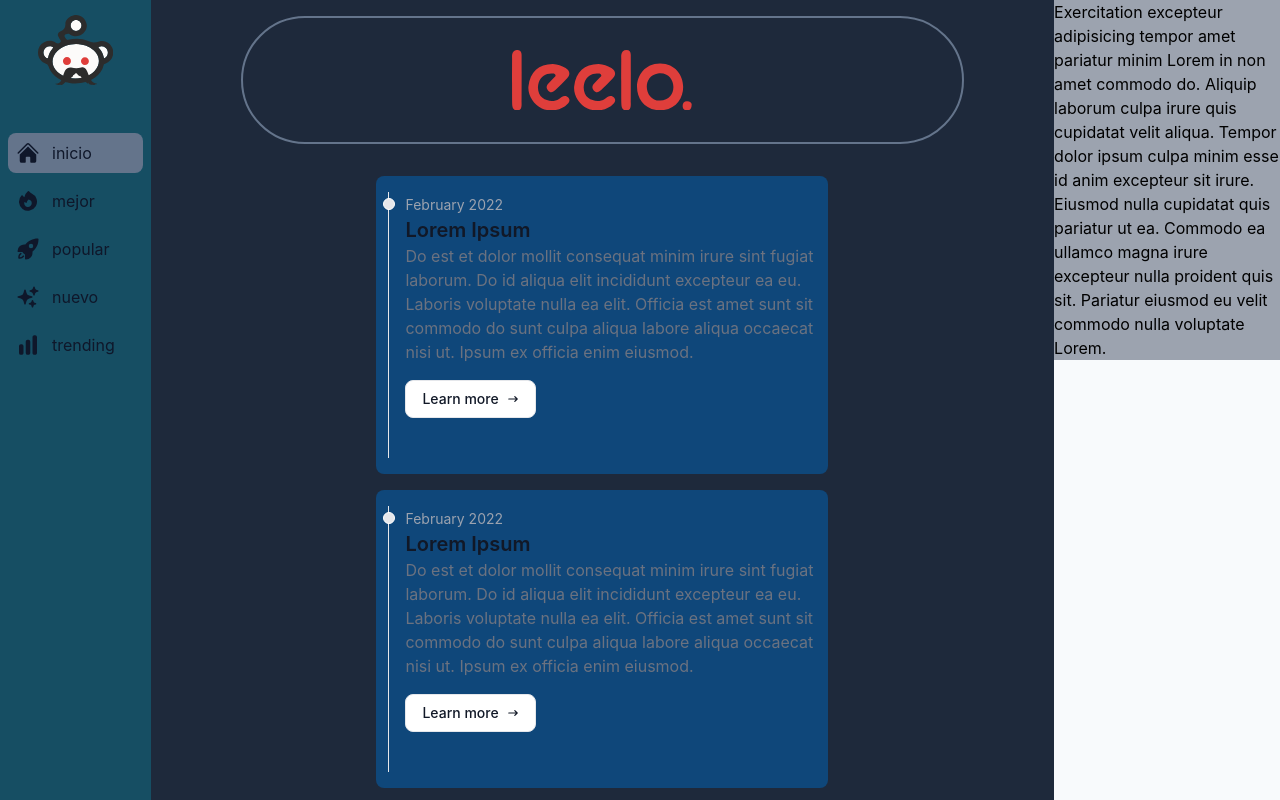
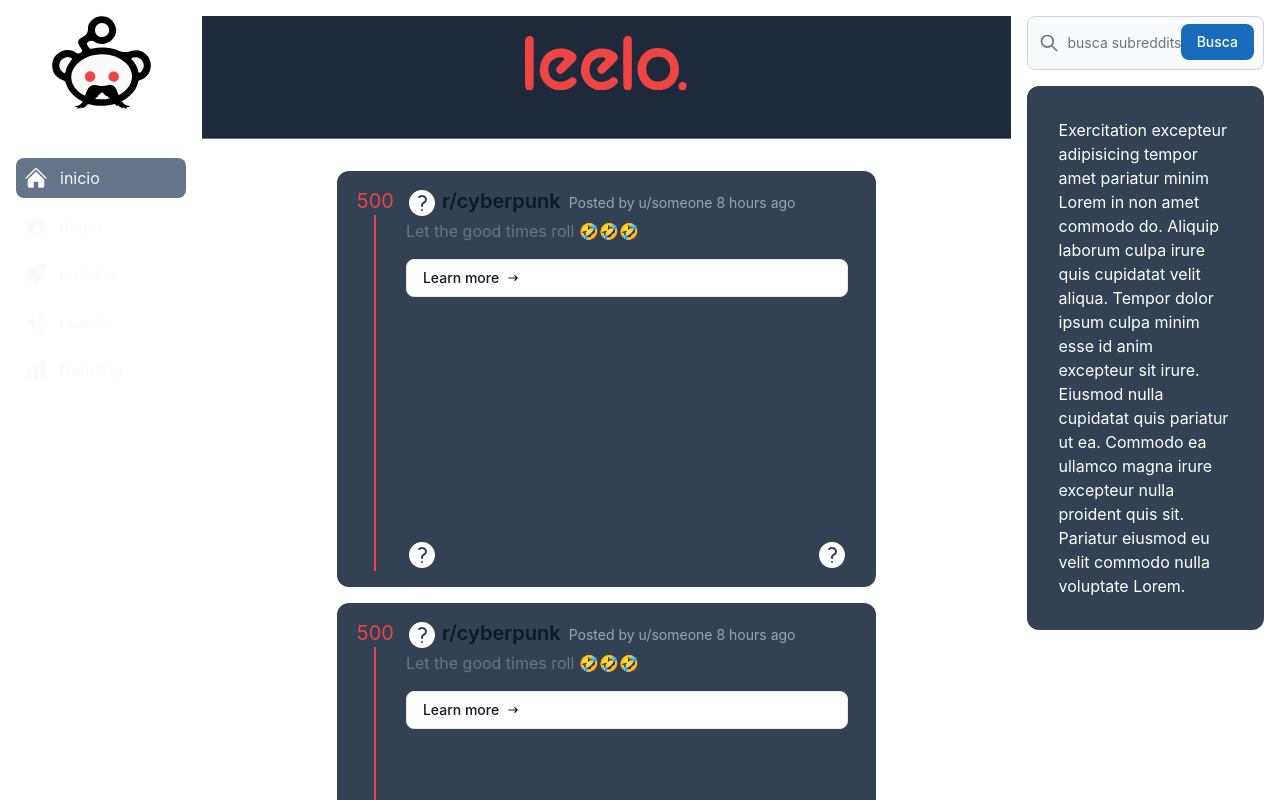
Before and after one commit to voidoperator/leelo, a React (Create React App) app: page / in a window 1280 px wide. Built offline with nearby package versions, Linux system fonts and the light colour scheme; what @thoughtbot/tailwindcss-aria-attributes would draw is missing.

Commit message:
feat: set preliminary searchbar/sidenav navigation styling

```diff
--- a/src/Components/Logos.jsx
+++ b/src/Components/Logos.jsx
@@ -3,7 +3,7 @@
 export function SymbolLogo() {
   return (
     <svg
-      viewBox="0 0 729.6 683"
+      viewBox="0 0 418.2 394.7"
       aria-hidden="true"
       fill="currentColor"
       xmlns="http://www.w3.org/2000/svg"
@@ -11,60 +11,83 @@
       <g>
         <path
           className="leelo-main"
-          d="M546.7,544.7c-90.3,90.6-263.4,94.6-357.8,8.2c-63.1-57.8-64.8-140.7-3.6-200.6
-		c50.6-49.4,112.9-69.3,183.3-70.8c64.7,1.2,124.7,18.2,174.1,63.6C605.1,402.6,606.4,484.9,546.7,544.7z"
+          d="M416.9,221.3c-4.9,25.5-21.3,44.3-46.2,52.9c-0.5,0.2-1,0.3-1.5,0.5c-2.9,0.9-3,1.1-3.1,1.9
+		c-5.4,27.7-21.2,50.9-48.6,70.9c-5.7,4.2-11.7,8-17.7,11.4c6.9,8.6,15,12.8,25.3,13.3h0.1c2.8,0.2,5,2.5,5,5.3v0.1
+		c-0.1,2.6-1.3,6.7-8.1,7.8c-0.3,1.4-1.2,2.7-2.5,3.4c-3.3,1.9-6.6,2.8-9.8,2.8c-2.8,0-5.3-0.7-7.7-1.8c-0.8,0.4-1.7,0.7-2.6,0.7
+		c-1,0-2-0.2-3.5-1c-0.4,0.2-0.8,0.3-1.3,0.4l1.5,4.7l-11.8-8c-2.4-1.6-4.5-3.3-6.3-5.2c-0.8,0.3-1.7,0.5-2.6,0.5
+		c-4,0-9.1-3.8-13.2-7.7c-17,4.6-35.4,6.9-56.1,6.9h-1.9c-14.1,0-29.2-2.2-43.9-6.2c0,0-0.1,0.1-0.1,0.1c-0.9,0.7-2,1-3.1,1
+		c-0.5,0-1-0.1-1.5-0.2c-0.8,0.5-1.7,0.8-2.8,0.8c-0.2,0-0.3,0-0.5,0c-5.6,6.1-12.4,11.5-21.9,14.3l0,0l0,0
+		c-0.5,0.1-0.9,0.2-1.4,0.2c-0.7,0-1.4-0.2-2.1-0.4c-1.2,0.7-2.5,1.2-3.9,1.2c-0.7,0-1.5-0.1-2.2-0.4l-1.9-0.7
+		c-2.1,0.8-4.4,1.3-6.8,1.3c-3.4,0-6.5-1.1-9-3.3c-1-0.8-1.6-1.9-1.8-3.1c-3.7-1-6-3-7.3-4.8c-1.2-1.6-1.4-3.7-0.5-5.5
+		c0.9-1.8,2.7-2.9,4.8-2.9h0.2l0.2,0c0.9,0.1,1.8,0.1,2.7,0.1c9.8,0,17.1-3.7,23-12c-2.5-1.3-4.9-2.7-7.3-4.1
+		c-31.8-19-51.5-42.8-60.5-72.9c-1.4-4.7-3.4-6.8-8.1-8.5c-30.6-11.5-47.3-33.6-48.4-63.7c-0.5-13.7,2.3-26,8.3-36.6
+		c6.1-10.8,15.5-19.5,27.7-25.9c10.9-5.7,21.9-8.6,32.8-8.6c12.1,0,24,3.6,35.2,10.6c3.6,2.2,6.6,3.3,9.2,3.3c2.8,0,5.5-1.2,8.5-3.8
+		c2.1-1.8,2.4-2.5,2.5-2.7c0-0.1-0.1-0.8-1.1-2.3c-4.7-6.7-8.5-13.9-12.3-21.2c-6.2-12.1-3.6-22.8,7.6-30.9c2-1.5,4.4-2.9,7.3-4.3
+		c14.9-7.3,23.9-15.8,22.6-35.1c-0.7-11.4,4.9-24,15.5-34.4c10-9.9,22.9-16.6,35.3-18.5c4-0.6,7.9-0.9,11.7-0.9
+		c15.4,0,29.3,4.9,40.3,14.2c10.9,9.3,18.7,22.7,22.4,38.9c3.1,13.6-0.1,29-8.8,42.2c-8.8,13.4-21.9,23.2-37,27.6
+		c-5.8,1.7-11.6,2.5-17.4,2.5c-12.7,0-25-4.1-36.6-12.3c-1.1-0.8-3.2-1.2-5.6-1.2c-7.1,0-13.7,3.5-14.3,5.8
+		c-0.7,2.8,1.2,5.6,4.2,9.8c1.3,1.8,2.7,3.7,3.8,5.7c0.8,1.5,1.6,1.8,2.8,1.8c0.6,0,1.2-0.1,2-0.2c17.6-3.6,33.5-5.4,48.7-5.4
+		c23,0,44.3,4.2,63.3,12.6c10.1,4.5,19.2,6.5,28.6,6.5c8.2,0,16.9-1.5,28.1-4.9c5.7-1.7,11.5-2.6,17.4-2.6c18.9,0,37,8.8,49.7,24.2
+		C415.5,181,420.8,201.4,416.9,221.3z"
         />
         <path
           className="leelo-main"
-          d="M368.3,154.3c-29.4-0.1-51.7-22.2-51.7-51.4c0-29.7,23.7-53.7,52.6-53.3c28,0.4,51.8,24.2,52.3,52.1
-		C421.9,130.8,398.1,154.4,368.3,154.3z"
+          d="M310.9,309.7c-50.5,50.7-147.4,52.9-200.2,4.6c-35.3-32.3-36.2-78.7-2-112.2c28.3-27.7,63.1-38.8,102.5-39.6
+		c36.2,0.6,69.8,10.2,97.4,35.6C343.5,230.2,344.2,276.2,310.9,309.7z"
         />
         <path
           className="leelo-main"
-          d="M116.6,303.8c3.4,0.6,9.3,1,14.8,2.6c18.2,5.2,19.1,8.4,7.1,23.4c-18.9,23.5-33.1,49.7-39.6,79.1
-		c-3.3,14.9-8.7,12.5-18,6.8c-22.6-13.9-33.4-41.9-26-67.4C62.6,321.8,87.2,303.4,116.6,303.8z"
+          d="M211,91.3c-16.5,0-28.9-12.4-28.9-28.7c0-16.6,13.3-30.1,29.4-29.8c15.6,0.2,29,13.5,29.3,29.2
+		C241,78.2,227.7,91.3,211,91.3z"
         />
         <path
           className="leelo-main"
-          d="M615.4,303.7c27.6,0.4,50.5,17.2,58.9,41.9c8,23.4-0.1,51-19.2,66.6c-9.1,7.4-15.6,11.3-18.9-5.5
-		c-5.8-29.8-20.9-55.3-39.8-78.7c-3.8-4.7-12.4-8.7-9.6-15.3c2.8-6.6,11.8-6.6,18.7-7.9C609.4,304.1,613.3,303.9,615.4,303.7z"
+          d="M70.2,174.9c1.9,0.3,5.2,0.5,8.3,1.4c10.2,2.9,10.7,4.7,3.9,13.1c-10.6,13.2-18.5,27.8-22.2,44.2
+		c-1.9,8.3-4.9,7-10.1,3.8c-12.6-7.8-18.7-23.5-14.5-37.7C40.1,185,53.8,174.7,70.2,174.9z"
+        />
+        <path
+          className="leelo-main"
+          d="M349.3,174.9c15.4,0.2,28.2,9.6,33,23.5c4.5,13.1,0,28.5-10.7,37.3c-5.1,4.1-8.7,6.3-10.5-3.1
+		c-3.2-16.7-11.7-30.9-22.3-44c-2.1-2.6-7-4.8-5.4-8.6c1.6-3.7,6.6-3.7,10.5-4.4C345.9,175.1,348.1,175,349.3,174.9z"
         />
         <path
           className="leelo-eyes"
-          d="M280.2,485.4c-22.1-0.2-39.1-17.9-38.5-39.9c0.6-20.6,18.7-37.9,39.2-37.6c21.8,0.4,39.1,18.5,38.3,40.3
-		C318.6,469.6,301.7,485.6,280.2,485.4z"
+          d="M161.8,276.5c-12.3-0.1-21.9-10-21.5-22.3c0.4-11.5,10.5-21.2,21.9-21c12.2,0.2,21.9,10.4,21.4,22.5
+		C183.2,267.7,173.8,276.6,161.8,276.5z"
         />
         <path
           className="leelo-eyes"
-          d="M454,485.3c-21.6-0.3-37.7-16.8-37.6-38.5c0.1-21.4,17-38.5,38.1-38.4c22.2,0.1,39.4,17.7,38.8,39.8
-		C492.7,469.4,475.5,485.6,454,485.3z"
+          d="M259,276.5c-12.1-0.2-21.1-9.4-21-21.6c0.1-12,9.5-21.5,21.3-21.5c12.4,0,22,9.9,21.7,22.3
+		C280.6,267.6,271,276.6,259,276.5z"
         />
-        <path
-          className="leelo-outline"
-          d="M593.4,256.4c-39.2,11.9-69.4,13.7-107.7-3.2c-61.8-27.3-128.7-26-194.8-12.4c-8.1,1.7-14.3,0-18.3-7.2
-		c-6-11-18.3-21-15.2-34.1c3.3-14.5,36.5-22.5,49.3-13.5c27.2,19.1,57.3,25.3,88.8,16.1c51.9-15.2,86.2-68.5,75.8-114.2
-		c-14.1-62-61.8-95.6-122.8-86.4c-41.5,6.3-85.7,46.8-83.3,85.2c2.5,38.3-15.8,56.8-45.4,71.4c-4.1,2-8.1,4.2-11.7,6.9
-		c-16.5,11.8-20.1,25.8-10.9,43.9c6.5,12.6,13.2,25.3,21.4,36.9c6.7,9.5,3.5,14.6-4,21c-13.9,11.8-26.5,11.4-42.2,1.6
-		C136,245.4,97.5,245.2,59.7,265C18.4,286.6-1.5,323.1,0.1,368.4c1.8,52.7,32,87.4,80.7,105.8c10.9,4.1,16.5,9.8,19.8,21
-		c16.8,56.4,54.9,95.8,104.1,125.3c7,4.2,14.1,8,21.2,11.5c-11.7,21-28.7,35.7-59.2,33.7c-0.4,0-0.8,0.5-0.5,0.9
-		c11,14.8,44.1-3.6,14.9,11.8c-0.3,0.2-0.4,0.7-0.1,0.9c18.7,15.8,50.5-25.5,29.1,3.3c5.1,1.9,19.8-20.1,10.9-2
-		c-0.2,0.4,0.2,0.9,0.6,0.8c19-5.6,31.5-18,43.1-32.5c-2.7,11.1,0.7,6,4.1,0.5c1.1,0.4,2.3,0.7,3.4,1.1c-0.3,1-0.6,2.1-1,3.3
-		c-0.2,0.5,0.4,0.9,0.8,0.6c1.3-0.9,2.5-1.9,3.7-2.8c28.8,8.5,57,12.2,81.6,12c39.4,0.2,73.9-4.3,105.2-13.4
-		c15.2,15.7,31.1,23.9,19.7-0.7c4.7,10.5,12.1,18.6,22.2,25.5c-0.8-2.4-1.2-4-2.1-6.8c4.8,7.6,20.9,19.4,12.3,3.6
-		c13.3,12.1,16.9,12.1,5.1-2.9c11.8,11.2,22.9,18.5,38.1,9.7c0.4-0.2,0.3-0.8-0.1-1c-29.6-13.6,14.4,1.3,14.6-11.5
-		c0-0.3-0.3-0.5-0.5-0.6c-27.4-1.3-45-15.9-58-35.8c13.7-7.1,26.9-15.3,39.6-24.6c41.5-30.4,73.2-68.8,83.3-121.2
-		c1.6-8,8-8.9,14.2-11c42.2-14.7,68.7-46.4,76.7-87.9C743.3,303.5,667.1,234,593.4,256.4z M369.1,49.6c28,0.4,51.8,24.2,52.3,52.1
-		c0.5,29-23.3,52.6-53.1,52.6c-29.4-0.1-51.7-22.2-51.7-51.4C316.5,73.3,340.2,49.2,369.1,49.6z M98.8,408.8
-		c-3.3,14.9-8.7,12.5-18,6.8c-22.6-13.9-33.4-41.9-26-67.4c7.7-26.4,32.3-44.8,61.7-44.4c3.4,0.6,9.3,1,14.8,2.6
-		c18.2,5.2,19.1,8.4,7.1,23.4C119.6,353.3,105.4,379.5,98.8,408.8z M318.4,611.9c5.4-7,11.7-16.2,16.4-13.6c0.3,0.2,0.6,0.1,0.7-0.2
-		c3-7.8,9.7-29.4,7.7-14.1c-0.1,0.5,0.6,0.8,0.9,0.4c36.2-43.3,28.4-7.2,63.5,9.6c0.4,0.2,0.9-0.2,0.8-0.6c-3.5-16.1,8,8,12.3,14.2
-		c-0.2-3.7-0.3-6.2-0.5-9.4c1.6,3.5,3.1,7.2,4.5,10.4C389.9,616.2,353.5,617.3,318.4,611.9z M546.7,544.7
-		c-15.9,16-34.5,29.3-54.7,39.8c-17-43.4-30.1-85.9-73-75.2c-33.8,9.4-56.6,10.5-98.6,0.6c0,0-0.1,0-0.1,0
-		c-50-4.3-63.1,37.8-77.1,79.4c-19.9-9.5-38.2-21.6-54.3-36.3c-63.1-57.7-64.8-140.7-3.6-200.6c50.6-49.4,112.9-69.3,183.3-70.8
-		c64.7,1.2,124.7,18.2,174.1,63.6C605.1,402.6,606.4,484.9,546.7,544.7z M655.1,412.2c-9.1,7.4-15.6,11.3-18.9-5.5
-		c-5.8-29.8-20.9-55.3-39.8-78.7c-3.8-4.7-12.4-8.7-9.6-15.3c2.8-6.6,11.8-6.6,18.7-7.9c3.8-0.7,7.7-0.9,9.8-1.1
-		c27.6,0.4,50.5,17.2,58.9,41.9C682.3,369.1,674.3,396.6,655.1,412.2z"
-        />
+        <g>
+          <path
+            className="leelo-outline"
+            d="M336.9,148.4c-21.9,6.7-38.8,7.6-60.2-1.8c-34.6-15.3-72-14.6-109-6.9c-4.5,0.9-8,0-10.2-4
+			c-3.4-6.2-10.2-11.8-8.5-19.1c1.9-8.1,20.4-12.6,27.6-7.5c15.2,10.7,32.1,14.2,49.6,9c29-8.5,48.2-38.3,42.4-63.9
+			C260.7,19.5,234,0.7,199.9,5.8c-23.2,3.5-48,26.2-46.6,47.6c1.4,21.4-8.8,31.8-25.4,39.9c-2.3,1.1-4.5,2.4-6.6,3.8
+			c-9.2,6.6-11.3,14.5-6.1,24.6c3.6,7.1,7.4,14.2,12,20.6c3.7,5.3,2,8.2-2.2,11.7c-7.8,6.6-14.9,6.4-23.6,0.9
+			c-20.4-12.8-41.9-12.9-63-1.9c-23.1,12.1-34.3,32.5-33.4,57.9c1,29.5,17.9,48.9,45.1,59.2c6.1,2.3,9.2,5.5,11.1,11.8
+			c9.4,31.6,30.7,53.6,58.3,70.1c3.9,2.3,7.9,4.5,11.9,6.4c-6.6,11.8-16.1,20-33.1,18.8c-0.2,0-0.4,0.3-0.3,0.5
+			c6.1,8.3,24.7-2,8.4,6.6c-0.2,0.1-0.2,0.4-0.1,0.5c10.5,8.9,28.2-14.3,16.3,1.8c2.9,1.1,11.1-11.2,6.1-1.1
+			c-0.1,0.2,0.1,0.5,0.4,0.5c10.6-3.2,17.6-10.1,24.1-18.2c-1.5,6.2,0.4,3.3,2.3,0.3c0.6,0.2,1.3,0.4,1.9,0.6
+			c-0.2,0.5-0.4,1.2-0.6,1.8c-0.1,0.3,0.2,0.5,0.5,0.3c0.7-0.5,1.4-1.1,2.1-1.6c16.1,4.7,31.9,6.8,45.6,6.7
+			c22,0.1,41.4-2.4,58.8-7.5c8.5,8.8,17.4,13.4,11-0.4c2.6,5.9,6.8,10.4,12.4,14.3c-0.4-1.4-0.7-2.2-1.2-3.8
+			c2.7,4.2,11.7,10.8,6.9,2c7.5,6.8,9.5,6.8,2.8-1.6c6.6,6.3,12.8,10.3,21.3,5.5c0.2-0.1,0.2-0.5,0-0.6c-16.6-7.6,8,0.7,8.2-6.4
+			c0-0.2-0.1-0.3-0.3-0.3c-15.3-0.8-25.2-8.9-32.5-20c7.7-4,15-8.5,22.2-13.8c23.2-17,40.9-38.5,46.6-67.8c0.9-4.5,4.5-5,7.9-6.2
+			c23.6-8.2,38.4-25.9,42.9-49.2C420.8,174.8,378.2,135.9,336.9,148.4z M211.5,32.8c15.6,0.2,29,13.5,29.3,29.2
+			c0.3,16.2-13,29.4-29.7,29.4c-16.5,0-28.9-12.4-28.9-28.7C182.1,46,195.3,32.5,211.5,32.8z M60.3,233.7c-1.9,8.3-4.9,7-10.1,3.8
+			c-12.6-7.8-18.7-23.5-14.5-37.7c4.3-14.8,18.1-25.1,34.5-24.8c1.9,0.3,5.2,0.5,8.3,1.4c10.2,2.9,10.7,4.7,3.9,13.1
+			C71.9,202.6,64,217.3,60.3,233.7z M183.1,347.3c3-3.9,6.6-9,9.2-7.6c0.2,0.1,0.4,0.1,0.4-0.1c1.7-4.4,5.4-16.5,4.3-7.9
+			c0,0.3,0.3,0.4,0.5,0.2c20.2-24.2,15.9-4,35.5,5.4c0.2,0.1,0.5-0.1,0.4-0.4c-2-9,4.5,4.5,6.9,8c-0.1-2.1-0.2-3.5-0.3-5.3
+			c0.9,2,1.7,4,2.5,5.8C223.1,349.7,202.7,350.3,183.1,347.3z M310.9,309.7c-8.9,9-19.3,16.4-30.6,22.3
+			c-9.5-24.3-16.8-48.1-40.9-42.1c-18.9,5.3-31.6,5.9-55.1,0.3c0,0,0,0,0,0c-28-2.4-35.3,21.1-43.1,44.4
+			c-11.1-5.3-21.4-12.1-30.4-20.3c-35.3-32.3-36.2-78.7-2-112.2c28.3-27.6,63.1-38.8,102.5-39.6c36.2,0.6,69.8,10.2,97.4,35.6
+			C343.5,230.2,344.2,276.2,310.9,309.7z M371.5,235.6c-5.1,4.1-8.7,6.3-10.5-3.1c-3.2-16.7-11.7-30.9-22.3-44
+			c-2.1-2.6-7-4.8-5.4-8.6c1.6-3.7,6.6-3.7,10.5-4.4c2.1-0.4,4.3-0.5,5.5-0.6c15.4,0.2,28.2,9.6,33,23.5
+			C386.7,211.4,382.2,226.9,371.5,235.6z"
+          />
+        </g>
       </g>
     </svg>
   );
--- a/src/features/posts/Post.jsx
+++ b/src/features/posts/Post.jsx
@@ -1,23 +1,28 @@
 import React from 'react';
+import { QuestionMarkCircleIcon } from '@heroicons/react/24/solid';
 
 export function Post() {
+  const upVotes = 500;
+  const subredditName = 'r/cyberpunk';
+  const postTime = '8 hours ago';
+
   return (
-    <div className="post">
-      <ol className="relative border-l border-gray-200 dark:border-gray-700">
-        <li className="mb-10 ml-4">
-          <div className="absolute w-3 h-3 bg-gray-200 rounded-full mt-1.5 -left-1.5 border border-white dark:border-gray-900 dark:bg-gray-700" />
-          <time className="mb-1 text-sm font-normal leading-none text-gray-400 dark:text-gray-500">
-            February 2022
-          </time>
-          <h3 className="text-lg font-semibold text-gray-900 dark:text-white">
-            Lorem Ipsum
-          </h3>
-          <p className="mb-4 text-base font-normal text-gray-500 dark:text-gray-400">
-            Do est et dolor mollit consequat minim irure sint fugiat laborum. Do
-            id aliqua elit incididunt excepteur ea eu. Laboris voluptate nulla
-            ea elit. Officia est amet sunt sit commodo do sunt culpa aliqua
-            labore aliqua occaecat nisi ut. Ipsum ex officia enim eiusmod.
-          </p>
+    <div className="post-wrapper">
+      <div className="post-grid">
+        <div className="upvotes">
+          <span className="votes">{upVotes}</span>
+          <span className="votes-deco" />
+        </div>
+        <div className="post-info">
+          <div className="name-icon-wrapper">
+            <QuestionMarkCircleIcon className="subreddit-icon" />
+            <div className="subreddit-name">{subredditName}</div>
+          </div>
+          <author className="post-author">Posted by u/someone</author>
+          <time className="post-date">{postTime}</time>
+        </div>
+        <div className="post-content">
+          <div className="post-title">Let the good times roll 🤣🤣🤣</div>
           <a
             href="/"
             className="inline-flex items-center px-4 py-2 text-sm font-medium text-gray-900 bg-white border border-gray-200 rounded-lg hover:bg-gray-100 hover:text-blue-700 focus:z-10 focus:ring-4 focus:outline-none focus:ring-gray-200 focus:text-blue-700 dark:bg-gray-800 dark:text-gray-400 dark:border-gray-600 dark:hover:text-white dark:hover:bg-gray-700 dark:focus:ring-gray-700"
@@ -36,8 +41,12 @@
               />
             </svg>
           </a>
-        </li>
-      </ol>
+        </div>
+        <div className="post-icons">
+          <QuestionMarkCircleIcon className="subreddit-icon" />
+          <QuestionMarkCircleIcon className="subreddit-icon" />
+        </div>
+      </div>
     </div>
   );
 }
--- a/src/features/posts/Posts.jsx
+++ b/src/features/posts/Posts.jsx
@@ -7,12 +7,24 @@
   return (
     <main className="posts-grid">
       <div className="posts-wrapper">
-        <div className="posts">
-          <div className="logo-container">
-            <div className="logo-wrapper">
+        <div className="posts-container">
+          <div className="logo-wrapper">
+            <div className="logo-container">
               <LetterLogo />
             </div>
           </div>
+          <Post />
+          <Post />
+          <Post />
+          <Post />
+          <Post />
+          <Post />
+          <Post />
+          <Post />
+          <Post />
+          <Post />
+          <Post />
+          <Post />
           <Post />
           <Post />
           <Post />
--- a/src/features/posts/pagination/Pagination.jsx
+++ b/src/features/posts/pagination/Pagination.jsx
@@ -3,7 +3,7 @@
 export function Pagination() {
   return (
     <div className="pagination" aria-label="page navigation">
-      <ul className="inline-flex -space-x-px pagination">
+      <ul className="inline-flex -space-x-px vz-spacing">
         <li>
           <a
             href="/"
--- a/src/features/sideNav/SideNav.jsx
+++ b/src/features/sideNav/SideNav.jsx
@@ -13,7 +13,7 @@
 
 export function SideNav(props) {
   const { routes } = props;
-  const inActiveClassName = 'navlink-btn';
+  const inActiveClassName = 'navlink-link';
   const activeClassName = `${inActiveClassName} active`;
 
   return (
--- a/src/features/subreddits/Subreddits.jsx
+++ b/src/features/subreddits/Subreddits.jsx
@@ -1,17 +1,13 @@
 import React from 'react';
+import { Searchbar } from './searchbar/Searchbar';
+import { SearchResults } from './searchResults/SearchResults';
 
 export function Subreddits() {
   return (
     <aside className="subreddits-grid">
-      <div className="subreddits-wrapper">
-        <p>
-          Exercitation excepteur adipisicing tempor amet pariatur minim Lorem in
-          non amet commodo do. Aliquip laborum culpa irure quis cupidatat velit
-          aliqua. Tempor dolor ipsum culpa minim esse id anim excepteur sit
-          irure. Eiusmod nulla cupidatat quis pariatur ut ea. Commodo ea ullamco
-          magna irure excepteur nulla proident quis sit. Pariatur eiusmod eu
-          velit commodo nulla voluptate Lorem.
-        </p>
+      <div className="sub-grid">
+        <Searchbar />
+        <SearchResults />
       </div>
     </aside>
   );
--- a/src/features/subreddits/searchResults/SearchResults.jsx
+++ b/src/features/subreddits/searchResults/SearchResults.jsx
@@ -0,0 +1,18 @@
+import React from 'react';
+
+export function SearchResults() {
+  return (
+    <div className="searchresults-grid">
+      <div className="searchresults-wrapper">
+        <p>
+          Exercitation excepteur adipisicing tempor amet pariatur minim Lorem in
+          non amet commodo do. Aliquip laborum culpa irure quis cupidatat velit
+          aliqua. Tempor dolor ipsum culpa minim esse id anim excepteur sit
+          irure. Eiusmod nulla cupidatat quis pariatur ut ea. Commodo ea ullamco
+          magna irure excepteur nulla proident quis sit. Pariatur eiusmod eu
+          velit commodo nulla voluptate Lorem.
+        </p>
+      </div>
+    </div>
+  );
+}
--- a/src/features/subreddits/searchbar/Searchbar.jsx
+++ b/src/features/subreddits/searchbar/Searchbar.jsx
@@ -0,0 +1,42 @@
+import React from 'react';
+
+export function Searchbar() {
+  return (
+    <div className="searchbar-grid">
+      <form>
+        <label htmlFor="default-search" className="sr-only">
+          Search
+        </label>
+        <div className="relative">
+          <div className="absolute inset-y-0 left-0 flex items-center pl-3 pointer-events-none">
+            <svg
+              aria-hidden="true"
+              className="w-5 h-5 text-gray-500 dark:text-gray-400"
+              fill="none"
+              stroke="currentColor"
+              viewBox="0 0 24 24"
+              xmlns="http://www.w3.org/2000/svg"
+            >
+              <path
+                strokeLinecap="round"
+                strokeLinejoin="round"
+                strokeWidth="2"
+                d="M21 21l-6-6m2-5a7 7 0 11-14 0 7 7 0 0114 0z"
+              />
+            </svg>
+          </div>
+          <input
+            type="search"
+            id="default-search"
+            className="searchbar-input"
+            placeholder="busca subreddits..."
+            required
+          />
+          <button type="submit" className="search-btn">
+            Busca
+          </button>
+        </div>
+      </form>
+    </div>
+  );
+}
--- a/src/index.css
+++ b/src/index.css
@@ -2,91 +2,176 @@
 @tailwind components;
 @tailwind utilities;
 
+/* transition duration-300 */
+/* sticky top-0 z-10 */
+
 @layer components {
-  /* MAIN / BODY / ROOT */
+  /* main / body / root */
   #react-root {
     display: grid;
-    grid-template-columns: 0.5fr 3fr 0.75fr;
+    grid-template-columns: 0.75fr 3fr 1fr;
     grid-template-rows: auto;
     grid-template-areas: 'sidenav body subreddits';
     height: 100vh;
   }
   /* sidenav */
   .sidenav-grid {
-    @apply h-screen overflow-y-hidden bg-slate-50 dark:bg-slate-600;
+    @apply h-screen dark:bg-gray-900;
     grid-area: sidenav;
   }
   .sidenav-wrapper {
-    @apply flex flex-col items-stretch justify-start w-full h-full bg-cyan-900;
+    @apply sticky top-0 z-10 flex flex-col items-stretch justify-start w-full h-full;
   }
   .sidenav-wrapper > ul {
     @apply grow;
   }
   .navlink-list {
-    @apply mx-2 my-2;
+    @apply mx-4 my-2;
   }
-  .navlink-btn {
-    @apply flex items-center p-2 text-base font-normal rounded-lg text-slate-900 dark:text-white hover:bg-slate-100 dark:hover:bg-slate-700;
+  .navlink-link {
+    @apply flex items-center p-2 text-base font-normal transition duration-300 rounded-lg text-slate-900 dark:text-white hover:bg-slate-100 dark:hover:bg-slate-700;
   }
   .active {
     @apply bg-slate-500;
   }
-  .sidenav-svg {
-    @apply w-6 h-6 transition duration-75 text-slate-500 dark:text-slate-400 group-hover:text-slate-900 dark:group-hover:text-white;
-  }
 
   /* posts/body */
   .posts-grid {
-    @apply h-screen overflow-y-auto bg-slate-50 dark:bg-slate-600;
+    @apply h-screen overflow-x-hidden overflow-y-auto dark:bg-slate-800;
     grid-area: body;
   }
+  .posts-grid::-webkit-scrollbar {
+    display: none;
+  }
   .posts-wrapper {
-    @apply flex flex-col items-center justify-between w-full h-full bg-slate-800 grow;
+    @apply flex flex-col items-center justify-between w-full h-full grow;
   }
-  .posts {
-    @apply flex flex-col items-center gap-4;
+  .posts-container {
+    @apply flex flex-col items-center min-w-full gap-4;
   }
-  .post {
-    @apply flex flex-col items-center justify-start w-1/2 px-3 py-4 bg-blue-900 rounded-lg border-slate-900;
+
+  /* post component */
+  .post-wrapper {
+    @apply flex w-2/3 px-3 py-4 rounded-xl bg-slate-700 border-slate-900;
   }
+  .post-grid {
+    @apply ml-2 mr-4;
+    display: grid;
+    grid-template-columns: 0.25fr 10fr;
+    grid-template-rows: 1fr 10fr 1fr;
+    grid-template-areas:
+      'upvotes info'
+      'upvotes content'
+      'upvotes icons';
+    width: 100%;
+    height: auto;
+  }
+
+  .upvotes {
+    @apply flex flex-col items-center justify-center mr-3;
+    grid-area: upvotes;
+  }
+  .votes {
+    @apply text-lg text-red-500;
+  }
+  .votes-deco {
+    @apply w-0 h-full border border-red-500;
+  }
+  .post-content {
+    @apply flex flex-col;
+    grid-area: content;
+  }
+  .post-info {
+    @apply inline-flex flex-row items-center justify-start gap-1;
+    grid-area: info;
+  }
+  .name-icon-wrapper {
+    @apply flex flex-row gap-1;
+  }
+  .subreddit-icon {
+    @apply w-8 h-8 text-white;
+  }
+  .subreddit-name {
+    @apply mr-1 text-lg font-semibold text-gray-900 dark:text-white;
+  }
+  .post-author {
+    @apply text-sm font-normal text-gray-400 dark:text-gray-500;
+  }
+  .post-date {
+    @apply text-sm font-normal text-gray-400 dark:text-gray-500;
+  }
+  .post-title {
+    @apply mb-4 text-base font-normal text-gray-500 dark:text-gray-400;
+  }
+  .post-icons {
+    @apply flex flex-row items-center justify-between w-full;
+    grid-area: icons;
+  }
+
+  /* Pagination / Searchbar */
   .pagination {
     @apply mx-4 my-4;
   }
 
   /* subreddits/menu */
   .subreddits-grid {
-    @apply h-screen bg-slate-50 dark:bg-slate-600;
+    @apply grid h-screen overflow-x-hidden overflow-y-auto dark:bg-gray-900;
     grid-area: subreddits;
   }
-  .subreddits-wrapper {
-    @apply flex flex-col bg-black-low;
-    position: fixed;
-    top: 0;
+  .subreddits-grid::-webkit-scrollbar {
+    display: none;
+  }
+  .searchbar-grid {
+    grid-area: searchbar;
+  }
+  .sub-grid {
+    @apply sticky top-0 z-10 mx-4 my-4;
+    display: grid;
+    grid-template-columns: auto;
+    grid-template-rows: 1fr 10fr;
+    grid-template-areas:
+      'searchbar'
+      'searchresults';
+  }
+  .searchbar-input {
+    @apply block w-full p-4 pl-10 text-sm text-gray-900 border border-gray-300 rounded-lg bg-gray-50 focus:ring-blue-500 focus:border-blue-500 dark:bg-gray-700 dark:border-gray-600 dark:placeholder-gray-400 dark:text-white dark:focus:ring-blue-500 dark:focus:border-blue-500;
+  }
+  .search-btn {
+    @apply transition duration-300 text-white absolute right-2.5 bottom-2.5 bg-blue-700 hover:bg-blue-800 focus:ring-4 focus:outline-none focus:ring-blue-300 font-medium rounded-lg text-sm px-4 py-2 dark:bg-blue-600 dark:hover:bg-blue-700 dark:focus:ring-blue-800;
+  }
+  .searchresults-grid {
+    @apply grid items-baseline;
+    grid-area: searchresults;
+  }
+  .searchresults-wrapper {
+    @apply flex flex-col items-start justify-start p-8 text-white bg-slate-700 rounded-xl;
   }
 
+  /* Logos / SVG / Assetts */
   .logo-wrapper {
-    @apply self-center w-1/4 my-8 justify-self-center;
-    color: #df3e3b;
+    @apply sticky top-0 z-10 flex flex-col w-full mx-4 my-4 border-b bg-slate-800 border-slate-500;
   }
   .logo-container {
-    @apply flex flex-col mx-4 my-4 border-2 rounded-full bg-slate-800 border-slate-500;
-    width: 80%;
-    z-index: 1;
+    @apply self-center w-1/5 mt-5 mb-12 justify-self-center;
+  }
+
+  a {
+    @apply transition duration-300;
   }
   .nav-link-txt {
-    @apply ml-3;
+    @apply ml-3 text-stone-50;
   }
-  .leelo-logo {
-    fill: #fcfbfa;
+  .letter-logo {
+    @apply fill-red-500;
+  }
+  .leelo-outline {
+    @apply fill-black;
   }
   .leelo-main {
-    fill: #fcfbfa;
+    @apply fill-stone-50;
   }
   .leelo-eyes {
-    fill: #df3e3b;
-  }
-  .leelo-outline {
-    fill: #2c2c2c;
+    @apply fill-red-500;
   }
   .nav-logo > svg {
     box-sizing: content-box;
@@ -95,6 +180,6 @@
     padding: 15px 20px 40px 20px;
   }
   .heroicons {
-    @apply w-6 h-6;
+    @apply w-6 h-6 fill-stone-50;
   }
 }
```
Also changed, not shown: tailwind.config.js (+5 -13 lines), .eslintrc.js.
